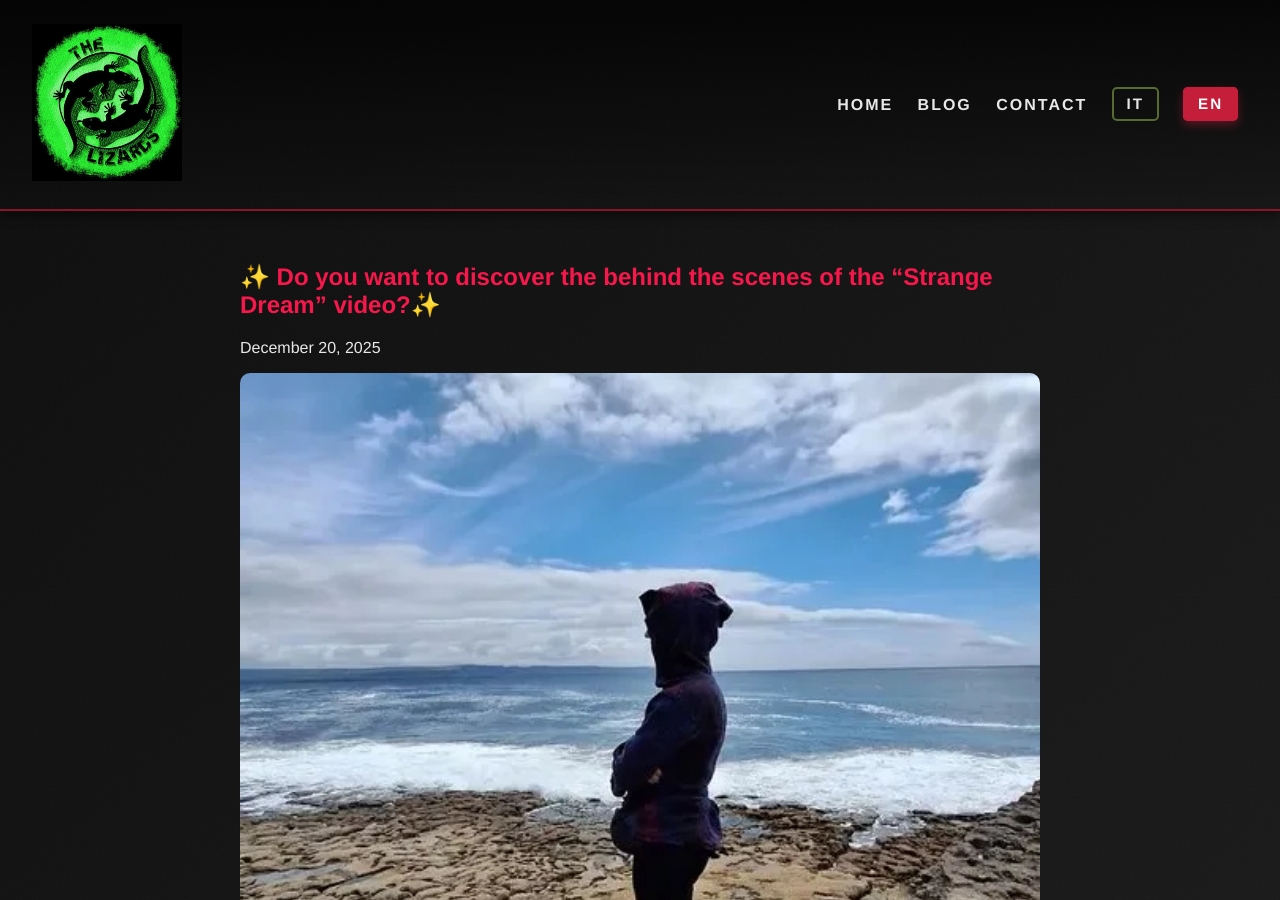
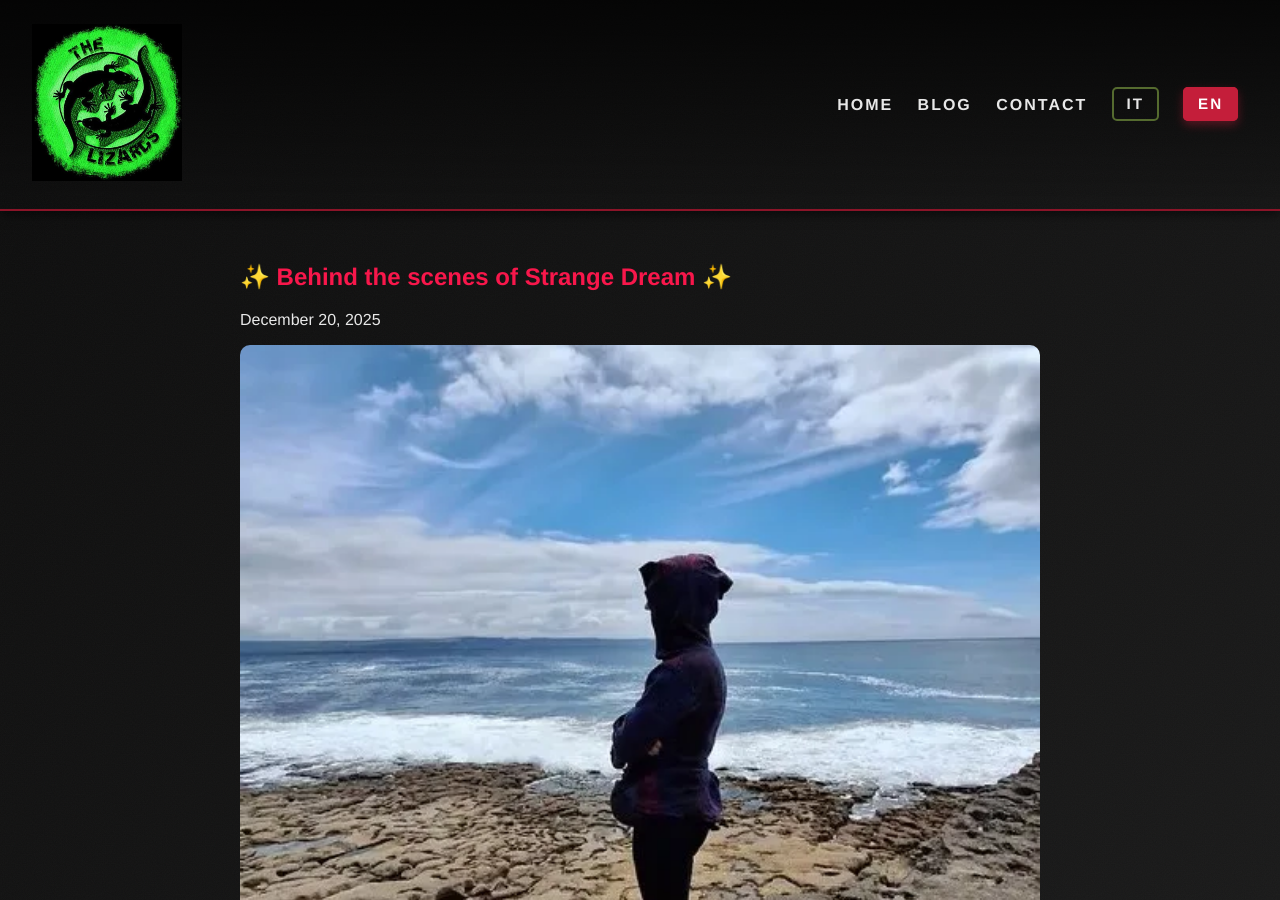
Before and after one commit to thelizberries/blog-thelizards-en, a Jekyll site: the page built from _posts/2025-12-20-do-you-want-to-discover-the-behind-the-scenes-of-the-strange-dream-video.md, in a window 1280 px wide and 900 px high. Built offline with Jekyll 4.4.1, drawn with Linux system fonts in a browser that asks for light colours.

Commit message:
Update title for "Behind the scenes of Strange Dream" post

```diff
--- a/_posts/2025-12-20-do-you-want-to-discover-the-behind-the-scenes-of-the-strange-dream-video.md
+++ b/_posts/2025-12-20-do-you-want-to-discover-the-behind-the-scenes-of-the-strange-dream-video.md
@@ -1,6 +1,6 @@
 ---
 layout: post
-title: "✨ Do you want to discover the behind the scenes of the “Strange Dream” video?✨"
+title: "✨ Behind the scenes of Strange Dream ✨"
 date: 2025-12-20
 description: "Immerse yourself in the evocative landscapes of Ireland on the journey that inspired “Strange Dream”, the new single by The Lizards during their tour - tribute to The Cranberries"
 image: /assets/images/posts/elfo.webp
```
